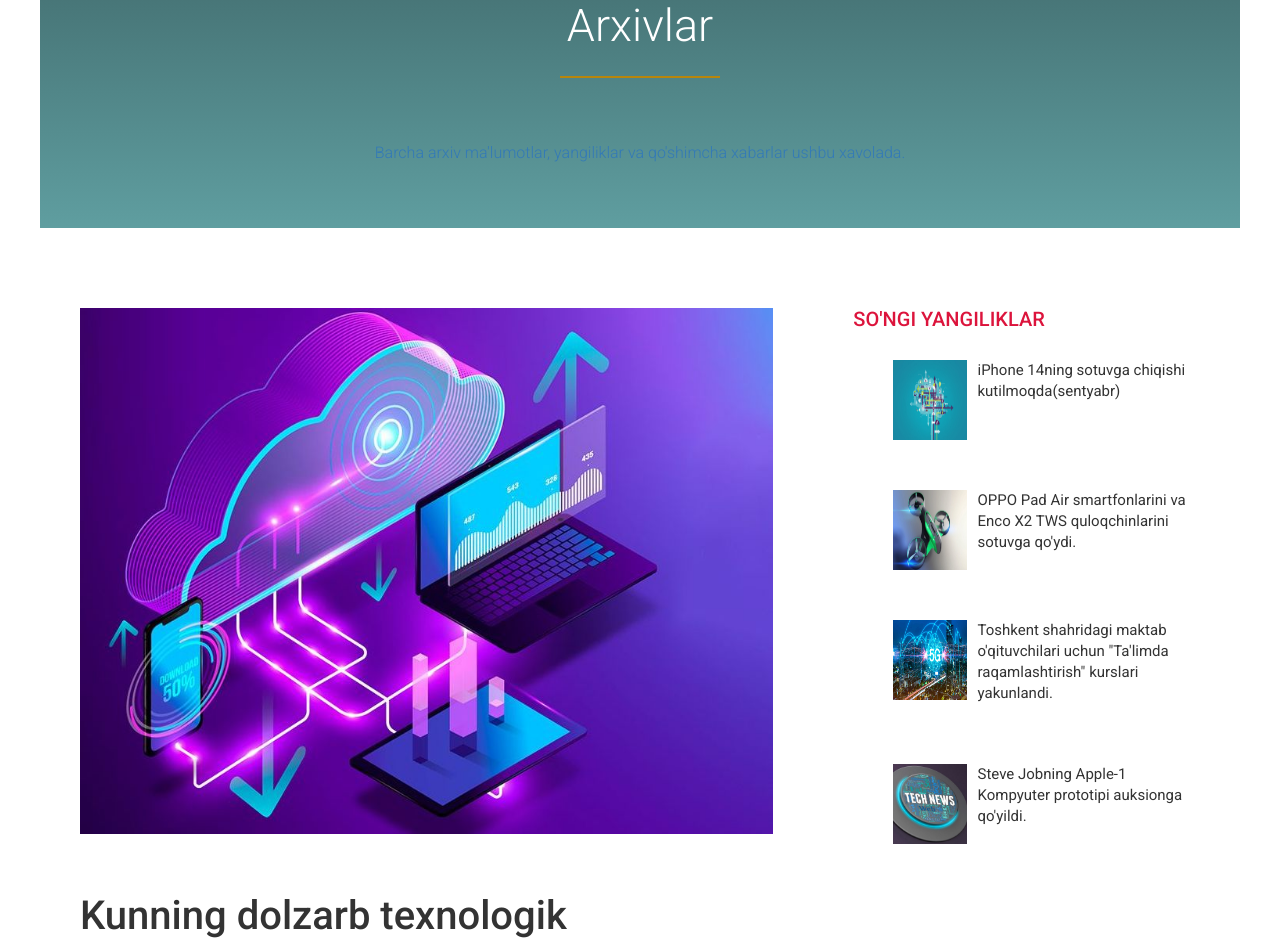
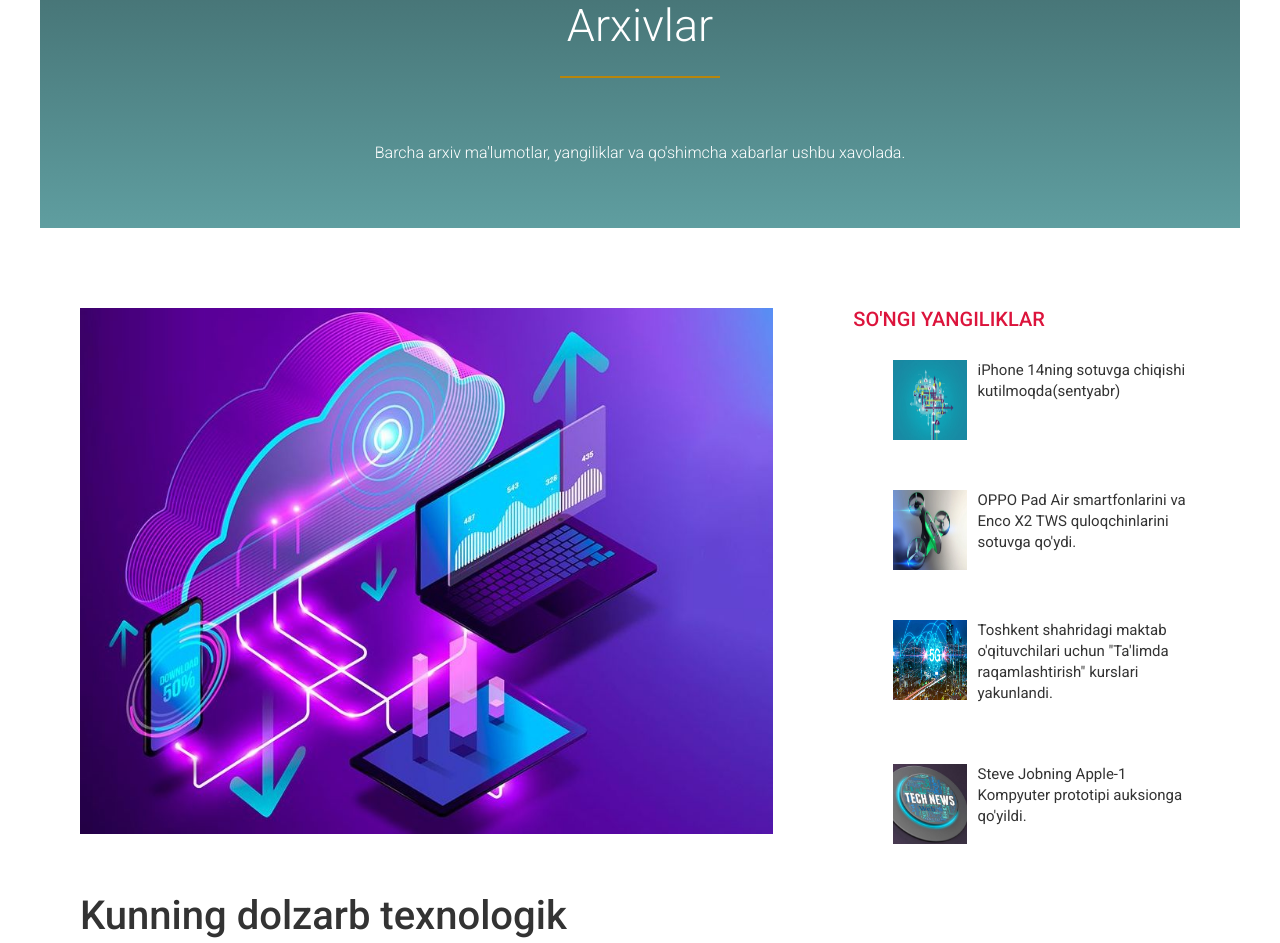
Before and after one commit to zechTechANY/neuranet, a plain HTML site: page WWWorg/index.html in a window 1280 px wide. Shown: the part 1011-1954 px from the top of the page. Drawn offline with Linux system fonts and the light colour scheme.

Commit message:
Update style.css

```diff
--- a/WWWorg/css/style.css
+++ b/WWWorg/css/style.css
@@ -76,7 +76,6 @@ body
 }
 .slide-text  a{
     color:#fff;
-	columns: 6;
 }
 
 
@@ -188,6 +187,10 @@ body
     line-height: 30px;
     font-weight: 300;
     background-size: cover;
+}
+
+.call-action-bg  a{
+    color:#fff;
 }
 
 .call-action-color {
```
